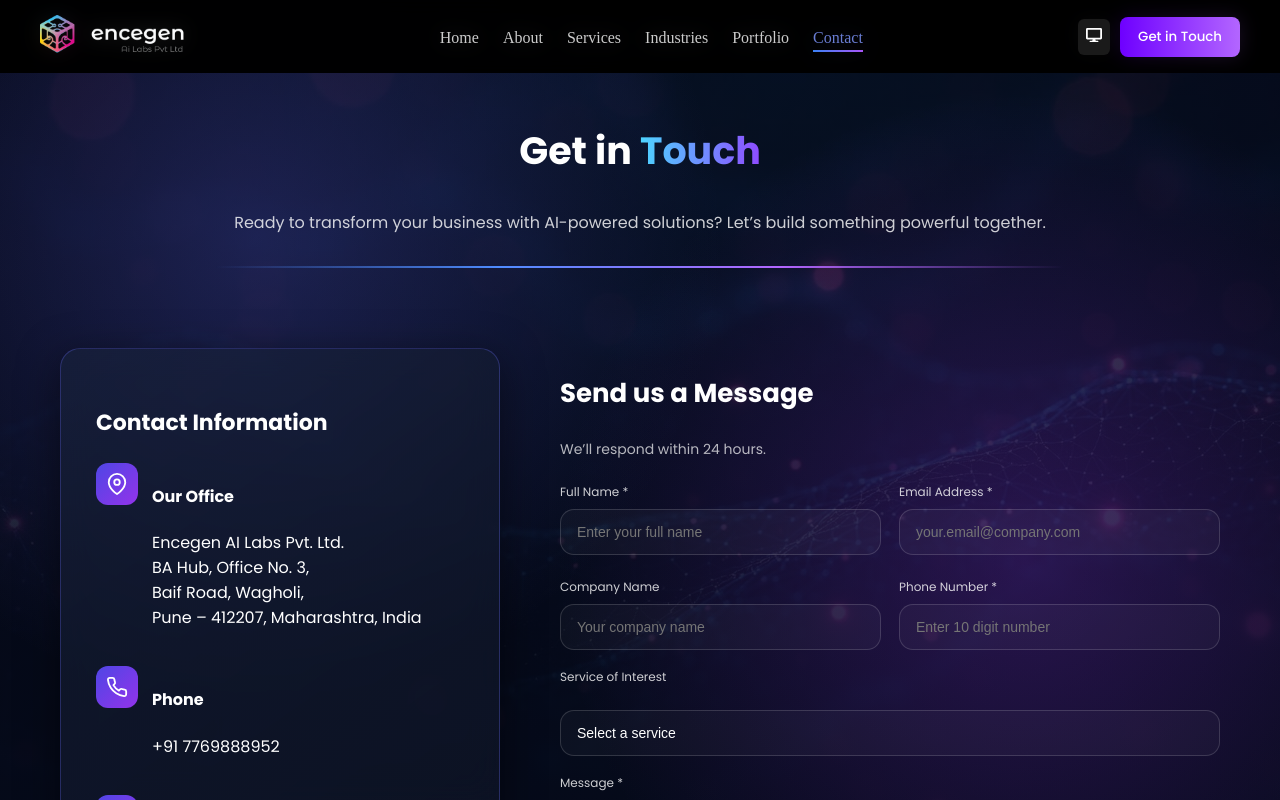
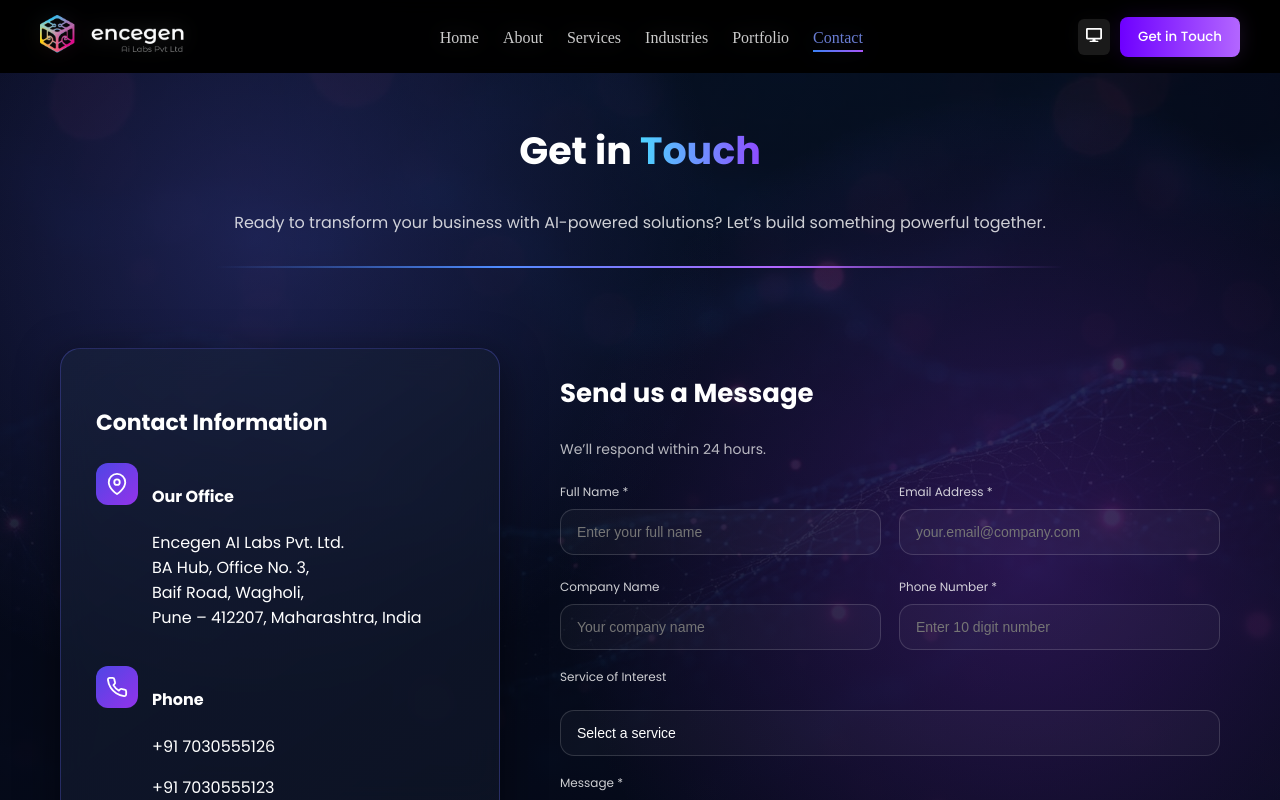
Before and after one commit to chaitanya-encegen/encegen-portfolio, a React (Vite) app: page /contact in a window 1280 px wide. Built offline with nearby package versions, Linux system fonts and the light colour scheme.

Commit message:
updated no.

```diff
--- a/src/components/Contact.jsx
+++ b/src/components/Contact.jsx
@@ -106,7 +106,9 @@
             <FiPhone />
             <div>
               <h4>Phone</h4>
-              <p>+91 7769888952</p>
+              <p>+91 7030555126</p>
+              <p>+91 7030555123</p>
+              <p>+91 7030555120</p>
             </div>
           </div>
 
```
